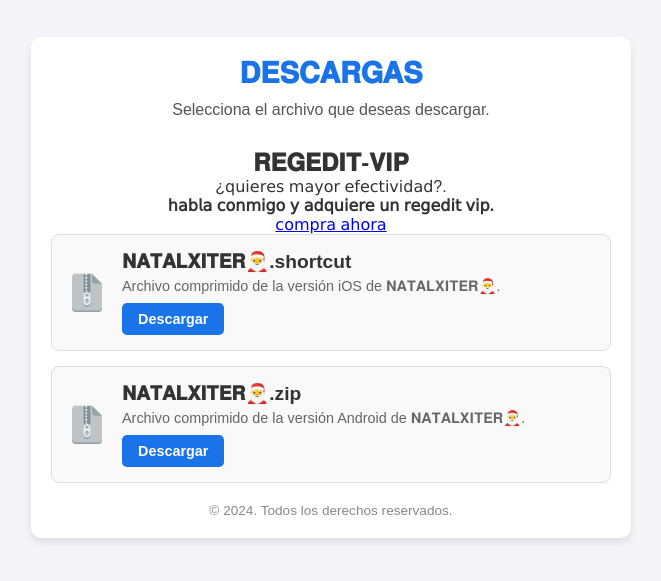
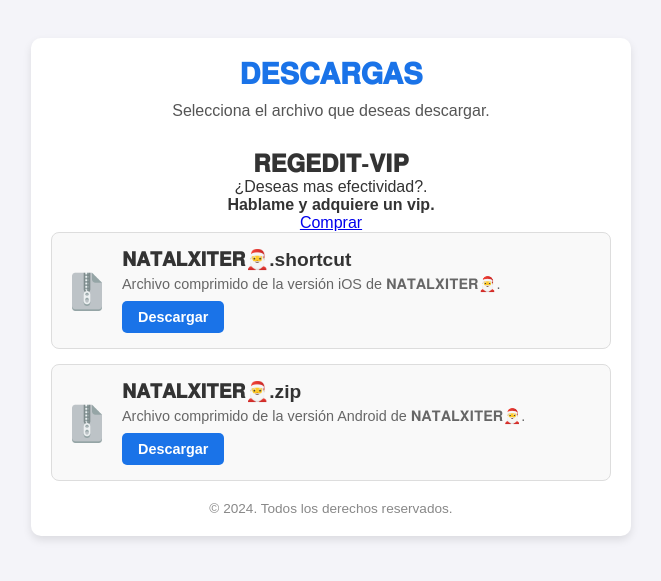
Before and after one commit to mediaspaceapp/descargas, a plain HTML site: page index.html in a window 1280 px wide. Shown: the part 113-694 px from the top of the page, without its empty margins (309-970 px from the left). Drawn offline with Linux system fonts and the light colour scheme.

Commit message:
index.html

```diff
--- a/index.html
+++ b/index.html
@@ -16,9 +16,9 @@
         <!-- Banner promocional -->
         <section class="promo-banner">
             <h2>𝐑𝐄𝐆𝐄𝐃𝐈𝐓-𝐕𝐈𝐏</h2>
-            <p>¿𝗊𝗎𝗂𝖾𝗋𝖾𝗌 𝗆𝖺𝗒𝗈𝗋 𝖾𝖿𝖾𝖼𝗍𝗂𝗏𝗂𝖽𝖺𝖽?.</p>
-            <p><strong>𝗁𝖺𝖻𝗅𝖺 𝖼𝗈𝗇𝗆𝗂𝗀𝗈 𝗒 𝖺𝖽𝗊𝗎𝗂𝖾𝗋𝖾 𝗎𝗇 𝗋𝖾𝗀𝖾𝖽𝗂𝗍 𝗏𝗂𝗉.</strong></p>
-            <a href="https://wa.me/qr/PEEVJWSNQJFUH1" target="_blank" class="promo-link">𝖼𝗈𝗆𝗉𝗋𝖺 𝖺𝗁𝗈𝗋𝖺</a>
+            <p>¿Deseas mas efectividad?.</p>
+            <p><strong>Hablame y adquiere un vip.</strong></p>
+            <a href="https://wa.me/qr/PEEVJWSNQJFUH1" target="_blank" class="promo-link">Comprar</a>
         </section>
 
         <section class="download-section">
```
